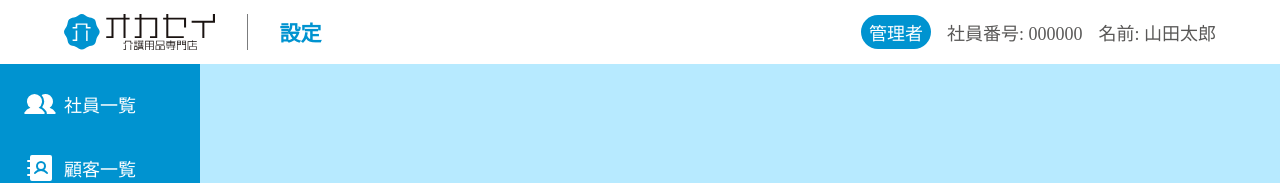
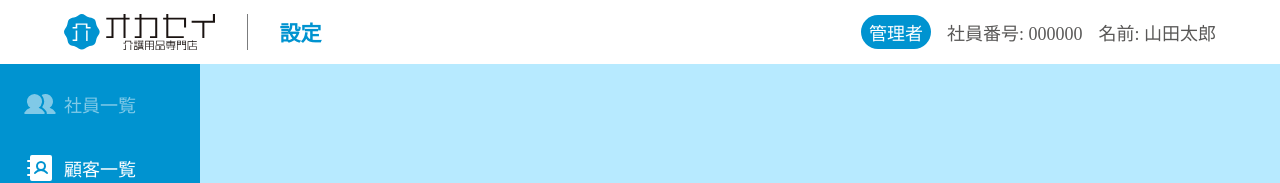
Before and after one commit to studioexu/okasei-business-create, a SvelteKit app: page /settings in a window 1280 px wide. In both pictures the pointer is over the item "社員一覧". Shown: the top 183 px of the page. Built offline with nearby package versions, Linux system fonts and the light colour scheme.

Commit message:
design: ホバー時に半透明にする

```diff
--- a/src/views/Sidebar.svelte
+++ b/src/views/Sidebar.svelte
@@ -71,21 +71,23 @@
 				&:last-of-type {
 					margin-bottom: 0px;
 				}
+
+				&:hover {
+					opacity: 0.5;
+				}
 			}
 
 			.active {
 				background: #fff;
 				color: var(--primary-color);
+
+				&:hover {
+					opacity: 1;
+				}
 			}
 
 			.invisible {
 				display: none;
-
-				// > :global(.svg-icon) {
-				// 	width: 0;
-				// 	height: 0;
-				// 	visibility: hidden;
-				// }
 			}
 		}
 
@@ -94,6 +96,10 @@
 			bottom: 64px;
 			color: #fff;
 			padding: 0 24px;
+
+			&:hover {
+				opacity: 0.5;
+			}
 		}
 
 		a {
```
